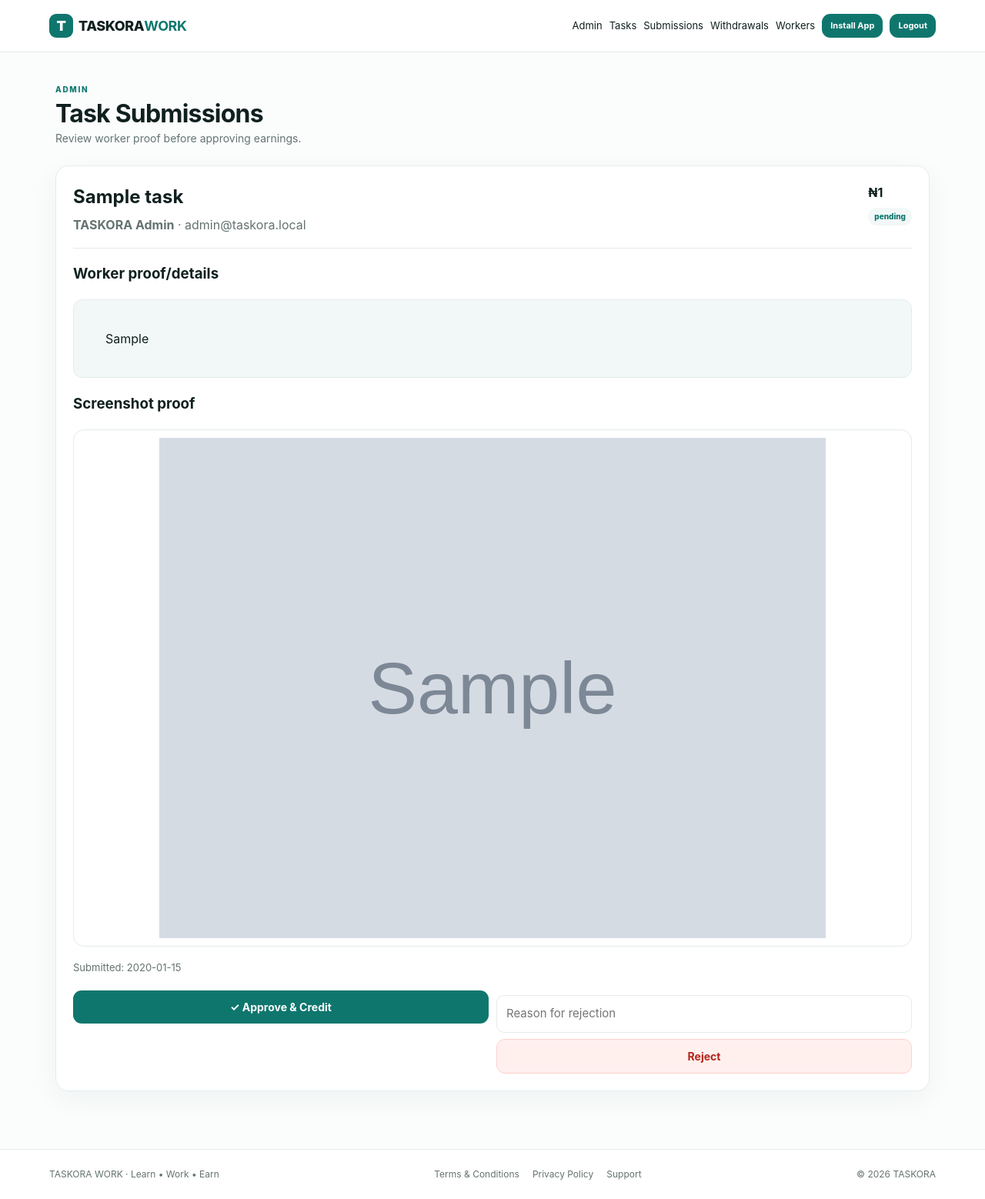
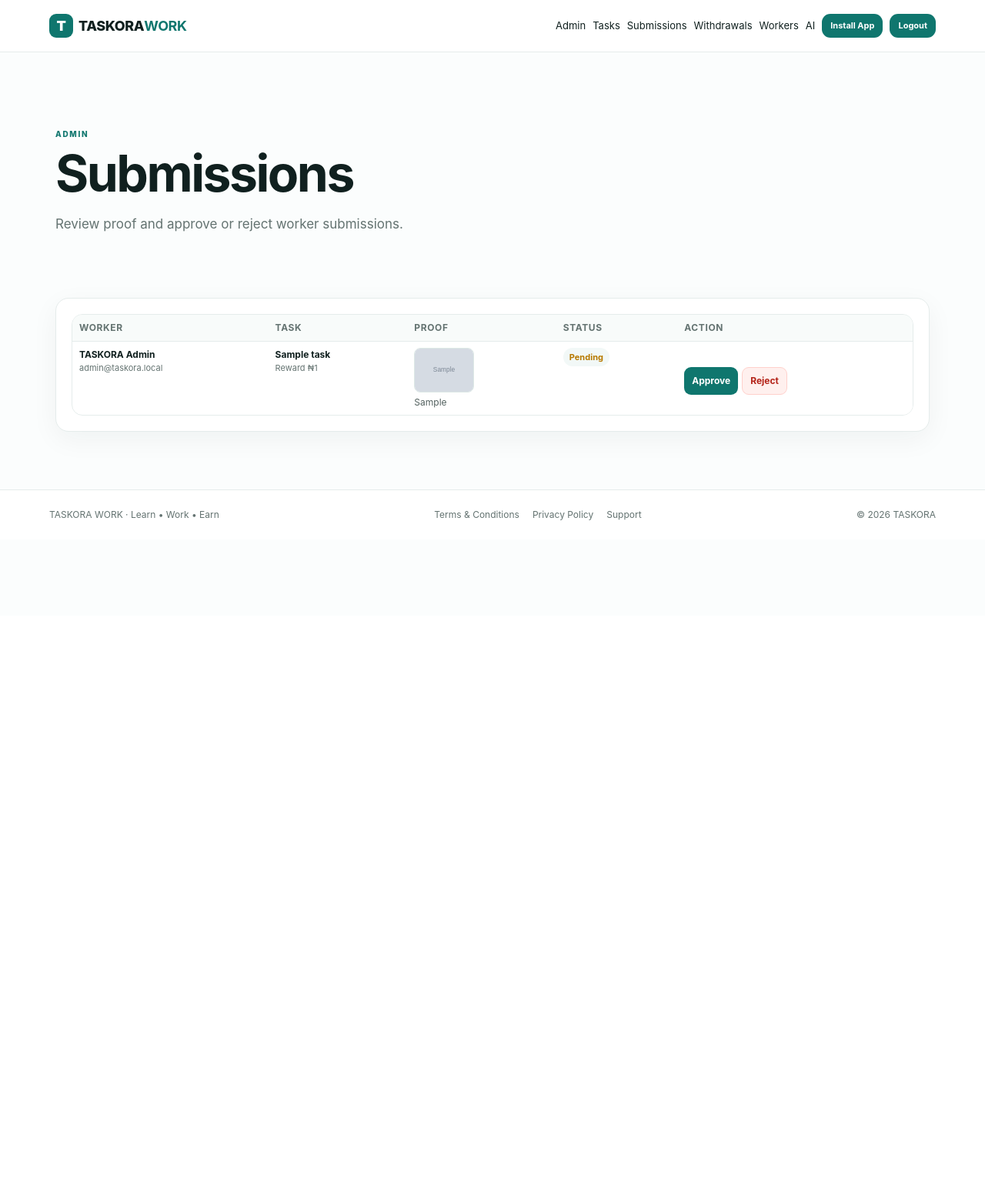
Before and after one commit to ssdplc1-crypto/taskora-work, a Flask app: page /admin/submissions in a window 1280 px wide. Shown: the whole page at 77% size. After the commit the page ends 676 px from the top, so only its background shows below. Run offline with Flask 3, Linux system fonts and the light colour scheme; the visitor is signed in with stand-in values (Sample User, id 1); data comes from the database, SQL or seed files in the repository; tables that the repository leaves empty hold one stand-in row (values such as "Sample post"); grey boxes marked "Sample" are stand-in pictures; some libraries are stand-ins or nearby versions.

Commit message:
Add files via upload

```diff
--- a/templates/admin_submissions.html
+++ b/templates/admin_submissions.html
@@ -1,82 +1,49 @@
 {% extends "base.html" %}
-{% block title %}Task Submissions — TASKORA WORK{% endblock %}
+{% block title %}Submissions · TASKORA WORK{% endblock %}
 {% block content %}
-<div class="page-head">
-  <div>
-    <span class="eyebrow">ADMIN</span>
-    <h1>Task Submissions</h1>
-    <p>Review worker proof before approving earnings.</p>
-  </div>
+<section class="hero">
+  <div><div class="eyebrow">ADMIN</div><h1>Submissions</h1><p class="muted">Review proof and approve or reject worker submissions.</p></div>
+</section>
+
+<div class="card admin-card">
+{% if submissions %}
+<div class="table-wrap">
+<table class="compact-table">
+<thead><tr><th>Worker</th><th>Task</th><th>Proof</th><th>Status</th><th>Action</th></tr></thead>
+<tbody>
+{% for s in submissions %}
+<tr>
+<td><strong>{{ s.full_name }}</strong><div class="muted">{{ s.email }}</div></td>
+<td><strong>{{ s.title }}</strong><div class="muted">Reward ₦{{ "{:,.0f}".format(s.reward) }}</div></td>
+<td>
+{% if s.proof_file %}
+<img class="proof-thumb" src="{{ s.proof_file }}" alt="Screenshot proof" onclick="openProof(this.src)">
+{% else %}<span class="muted">No image</span>{% endif %}
+<div class="proof-text">{{ s.proof }}</div>
+</td>
+<td><span class="status status-{{ s.status }}">{{ s.status|capitalize }}</span></td>
+<td>
+{% if s.status == 'pending' %}
+<div class="actions">
+<form method="post" action="{{ url_for('review_submission', submission_id=s.id, action='approve') }}"><button class="btn small" type="submit">Approve</button></form>
+<form method="post" action="{{ url_for('review_submission', submission_id=s.id, action='reject') }}" onsubmit="return rejectSubmission(this);"><input type="hidden" name="note" value=""><button class="btn small danger" type="submit">Reject</button></form>
+</div>
+{% else %}<span class="muted">Reviewed</span>{% endif %}
+</td>
+</tr>
+{% endfor %}
+</tbody></table>
+</div>
+{% else %}<div class="empty-state"><h2>No submissions</h2><p class="muted">New worker submissions will appear here.</p></div>{% endif %}
 </div>
 
-<div style="display:grid;gap:20px;">
-{% for s in submissions %}
-  <div class="card" style="padding:22px;">
-    <div style="display:flex;justify-content:space-between;gap:15px;flex-wrap:wrap;">
-      <div>
-        <h2 style="margin:0 0 6px;">{{ s.title }}</h2>
-        <div style="color:#647371;"><strong>{{ s.full_name }}</strong> · {{ s.email }}</div>
-      </div>
-      <div>
-        <strong>₦{{ "{:,}".format(s.reward) }}</strong>
-        <div style="margin-top:5px;"><span class="pill">{{ s.status }}</span></div>
-      </div>
-    </div>
-
-    <hr style="border:0;border-top:1px solid #e5eceb;margin:18px 0;">
-
-    <h3>Worker proof/details</h3>
-    <div style="background:#f2f8f7;border:1px solid #e5eceb;border-radius:12px;padding:14px;white-space:pre-wrap;word-break:break-word;">
-      {{ s.proof }}
-    </div>
-
-    <div style="margin-top:20px;">
-      <h3>Screenshot proof</h3>
-      {% if s.proof_file %}
-        <div style="border:1px solid #e5eceb;border-radius:14px;padding:10px;background:#fff;">
-          <img src="{{ s.proof_file }}"
-               alt="Worker task screenshot proof"
-               style="display:block;width:100%;max-height:650px;object-fit:contain;border-radius:10px;">
-        </div>
-      {% else %}
-        <div class="notice">No screenshot was uploaded with this submission.</div>
-      {% endif %}
-    </div>
-
-    <div style="margin-top:18px;color:#647371;font-size:13px;">
-      Submitted: {{ s.submitted_at }}
-    </div>
-
-    {% if s.status == "pending" %}
-      <div style="display:grid;grid-template-columns:1fr 1fr;gap:10px;margin-top:20px;">
-        <form method="post" action="{{ url_for('review_submission', submission_id=s.id, action='approve') }}">
-          <button class="btn full" type="submit">✓ Approve & Credit</button>
-        </form>
-
-        <form method="post" action="{{ url_for('review_submission', submission_id=s.id, action='reject') }}">
-          <input type="text" name="note" placeholder="Reason for rejection"
-                 style="width:100%;padding:12px;border:1px solid #e5eceb;border-radius:10px;margin-bottom:8px;">
-          <button class="btn danger full" type="submit">Reject</button>
-        </form>
-      </div>
-    {% elif s.reviewer_note %}
-      <div class="notice" style="margin-top:18px;">
-        <strong>Reviewer note</strong>
-        <p>{{ s.reviewer_note }}</p>
-      </div>
-    {% endif %}
-  </div>
-{% else %}
-  <div class="card" style="padding:30px;">
-    <h2>No submissions yet</h2>
-    <p>Worker task submissions will appear here when they are submitted.</p>
-  </div>
-{% endfor %}
-</div>
-
+<div id="proofModal" class="proof-modal" onclick="closeProof()"><div class="proof-modal-inner" onclick="event.stopPropagation()"><button class="proof-close" onclick="closeProof()">×</button><img id="proofLarge" alt="Screenshot proof"></div></div>
 <style>
-@media (max-width:700px) {
-  .card form[method="post"] { min-width:0; }
-}
+.compact-table th,.compact-table td{padding:8px 9px;font-size:12px;vertical-align:top}.compact-table .muted{font-size:11px}.proof-thumb{width:78px;height:58px;object-fit:cover;border-radius:8px;border:1px solid #dce8e5;cursor:pointer;display:block;margin-bottom:5px}.proof-text{max-width:180px;max-height:45px;overflow:hidden;line-height:1.35;color:#53615f}.actions{display:flex;gap:5px;flex-wrap:wrap}.status{font-weight:700;font-size:11px}.status-pending{color:#b77900}.status-approved{color:#087c68}.status-rejected{color:#b42318}.proof-modal{display:none;position:fixed;inset:0;background:rgba(0,0,0,.78);z-index:100001;align-items:center;justify-content:center;padding:14px}.proof-modal.show{display:flex}.proof-modal-inner{position:relative;max-width:92vw;max-height:92vh}.proof-modal img{max-width:92vw;max-height:88vh;border-radius:12px;background:#fff}.proof-close{position:absolute;right:-4px;top:-42px;width:34px;height:34px;border:0;border-radius:50%;font-size:24px;cursor:pointer}.admin-card{overflow:hidden}
 </style>
+<script>
+function openProof(src){document.getElementById('proofLarge').src=src;document.getElementById('proofModal').classList.add('show')}
+function closeProof(){document.getElementById('proofModal').classList.remove('show')}
+function rejectSubmission(form){var note=prompt('Reason for rejection (optional):','Task submission rejected.');if(note===null)return false;form.querySelector('input[name="note"]').value=note.slice(0,500);return true}
+</script>
 {% endblock %}
--- a/templates/base.html
+++ b/templates/base.html
@@ -546,6 +546,7 @@
         <a href="{{ url_for('admin_submissions') }}">Submissions</a>
         <a href="{{ url_for('admin_withdrawals') }}">Withdrawals</a>
         <a href="{{ url_for('admin_users') }}">Workers</a>
+        <a href="{{ url_for('admin_ai') }}">AI</a>
       {% else %}
         <a href="{{ url_for('dashboard') }}">Dashboard</a>
         <a href="{{ url_for('tasks') }}">Tasks</a>
```
Also changed, not shown: templates/admin_ai.html (added, +40 -0 lines), templates/admin_task.html (added, +68 -0 lines), templates/admin_users.html (+41 -39 lines), templates/admin_withdrawals.html (+21 -45 lines).
